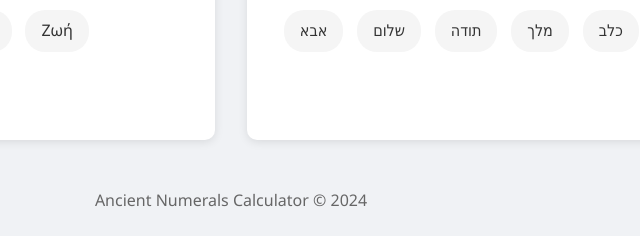
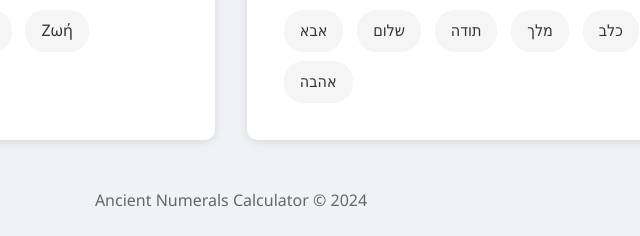
Before and after one commit to cassia-power/Numeral_Calculator, a plain HTML site: page index.html in a window 1280 px wide. Shown: the part 523-759 px from the top of the page, 409-1049 px from the left. Drawn offline with Linux system fonts and the light colour scheme.

Commit message:
Update index.html

```diff
--- a/index.html
+++ b/index.html
@@ -194,6 +194,7 @@
                 <div class="example-word" onclick="useHebrewExample('מלך')">מלך</div>
                 <div class="example-word" onclick="useHebrewExample('כלב')">כלב</div>
                 <div class="example-word" onclick="useHebrewExample('נרונ קסר')">נרונ קסר</div>
+                <div class="example-word" onclick="useHebrewExample('אהבה')">אהבה</div>
             </div>
         </div>
     </div>
```
